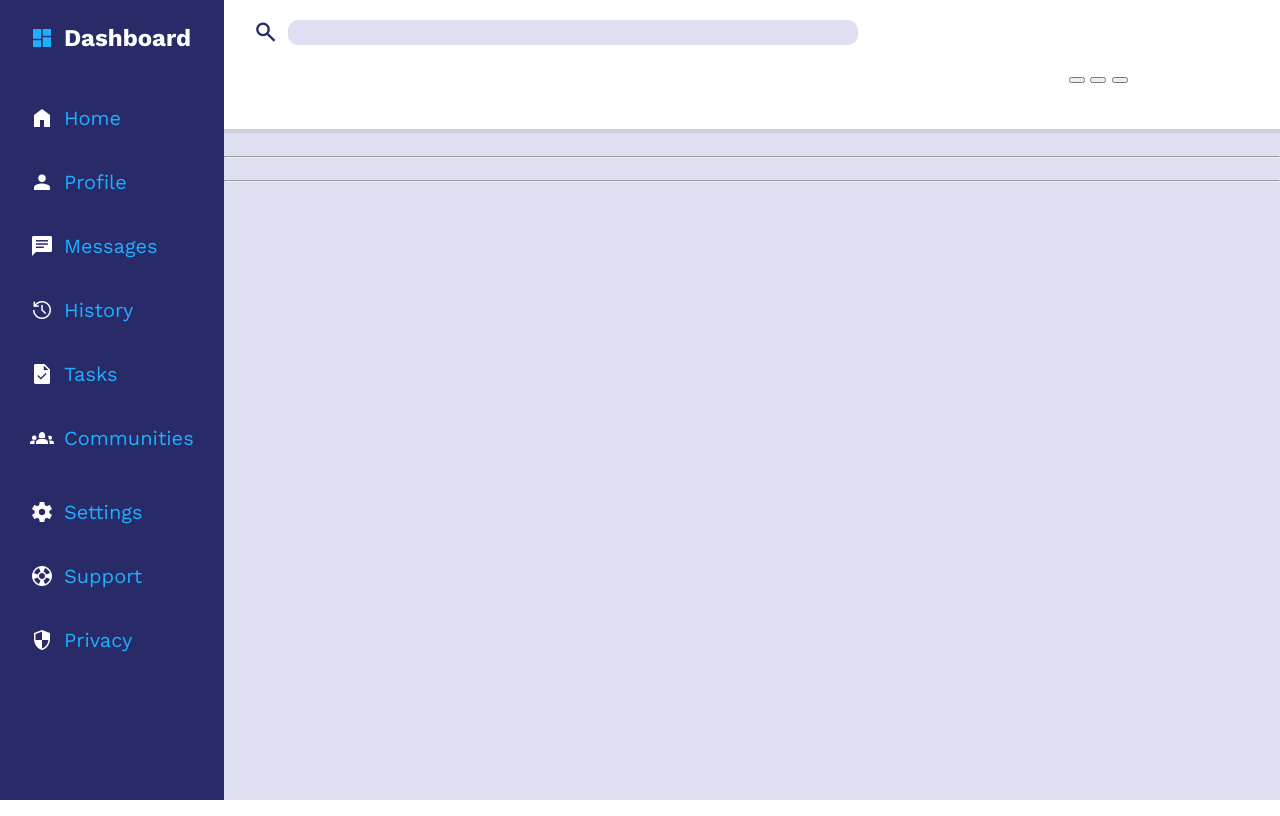
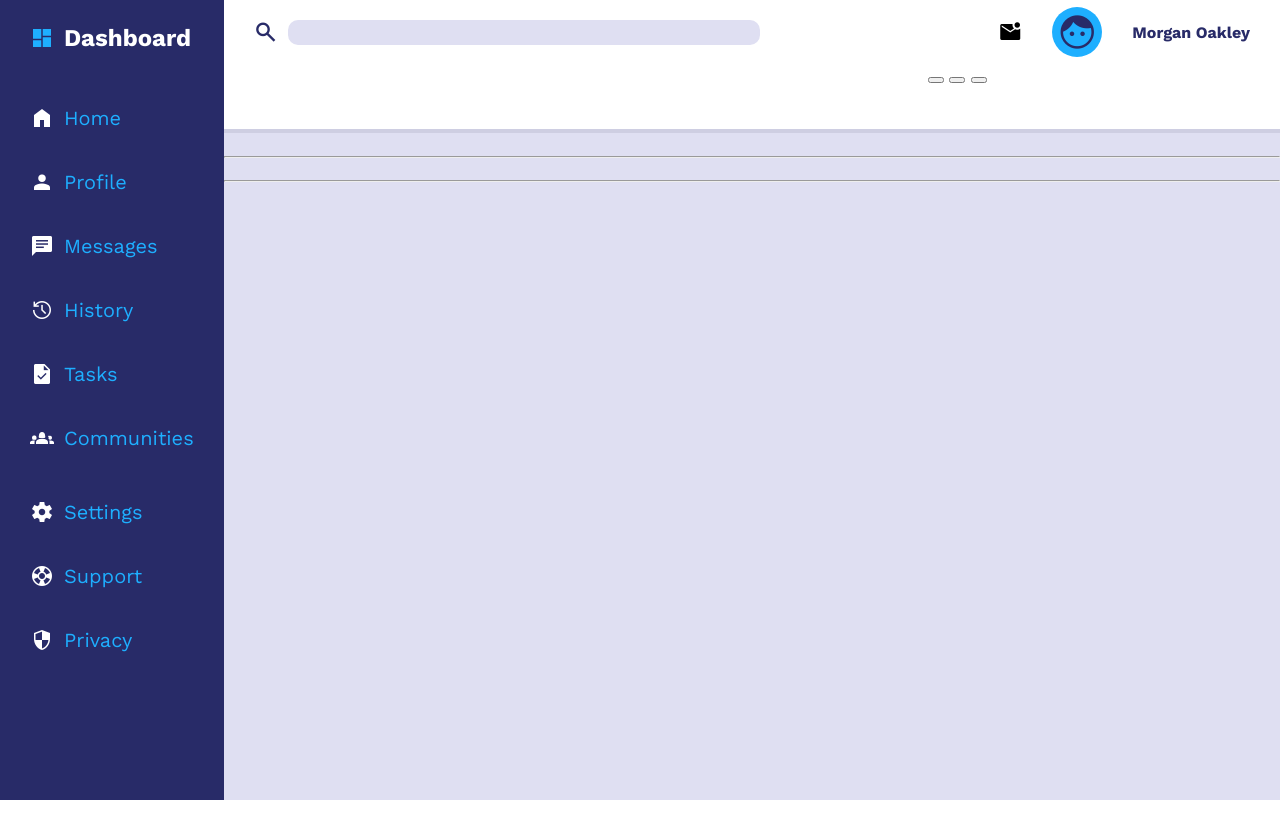
Before and after one commit to Kwadwo-Firempong-Boakye/Project-Dashboard, a plain HTML site: page index.html in a window 1280 px wide. Drawn offline with nearby package versions, Linux system fonts and the light colour scheme.

Commit message:
Add Profile section of the grid

```diff
--- a/index.css
+++ b/index.css
@@ -27,7 +27,7 @@ header {
     grid-column: 2 / 3;
     grid-row: 1 / 2;
     display: grid;
-    grid-template-columns: 4fr 1fr;
+    grid-template-columns: 4fr 2fr;
     grid-template-rows: repeat(2, 1fr);
     border-bottom: 4px solid #cecee2;
 }
@@ -65,6 +65,35 @@ input[type="search"] {
 .profile {
     grid-column: 2 / 3;
     grid-row: 1 / 2;
+    display: flex;
+    align-items: center;
+    gap: 30px;
+    justify-content: flex-end;
+    padding-right: 30px;
+}
+
+#prof-img {
+    color: var(--dash-blue);
+    font-size: 40px;
+}
+
+.profile p {
+    font-weight: bold;
+    color: var(--header-logos);
+}
+
+.profile-image {
+    /* border: 1px solid red; */
+    width: 50px;
+    height: 50px;
+    background-color: var(--dash-text);
+    border-radius: 50%;
+    display: grid;
+    place-items: center;
+}
+
+#profile-notification {
+    color: var(--d);
 }
 
 .welcome {
--- a/index.html
+++ b/index.html
@@ -15,15 +15,22 @@
     <div class="container">
 
         <header>
+
             <div class="search">
                 <span id="search-icon" class="material-symbols-outlined">search</span>
                 <input type="search">
             </div>
+
             <div class="profile">
-                <img src="" alt="">
-                <img src="" alt="">
-                <p></p>
+                <span id="profile-notification" class="material-symbols-outlined">mark_email_unread</span>
+
+                <div class="profile-image">
+                    <span id="prof-img" class="material-symbols-outlined">face</span>
+                </div>
+
+                <p>Morgan Oakley</p>
             </div>
+
             <div class="welcome">
                 <img src="" alt="">
                 <p></p>
```
